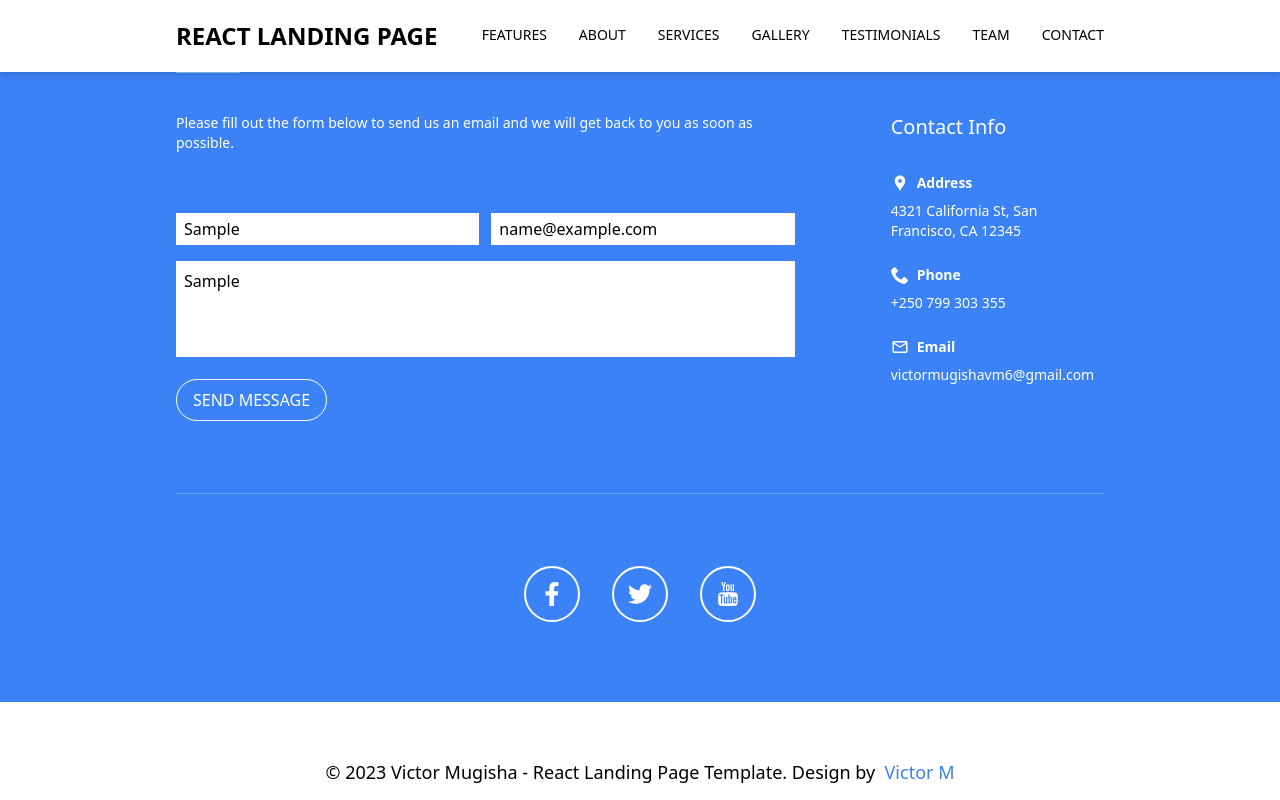
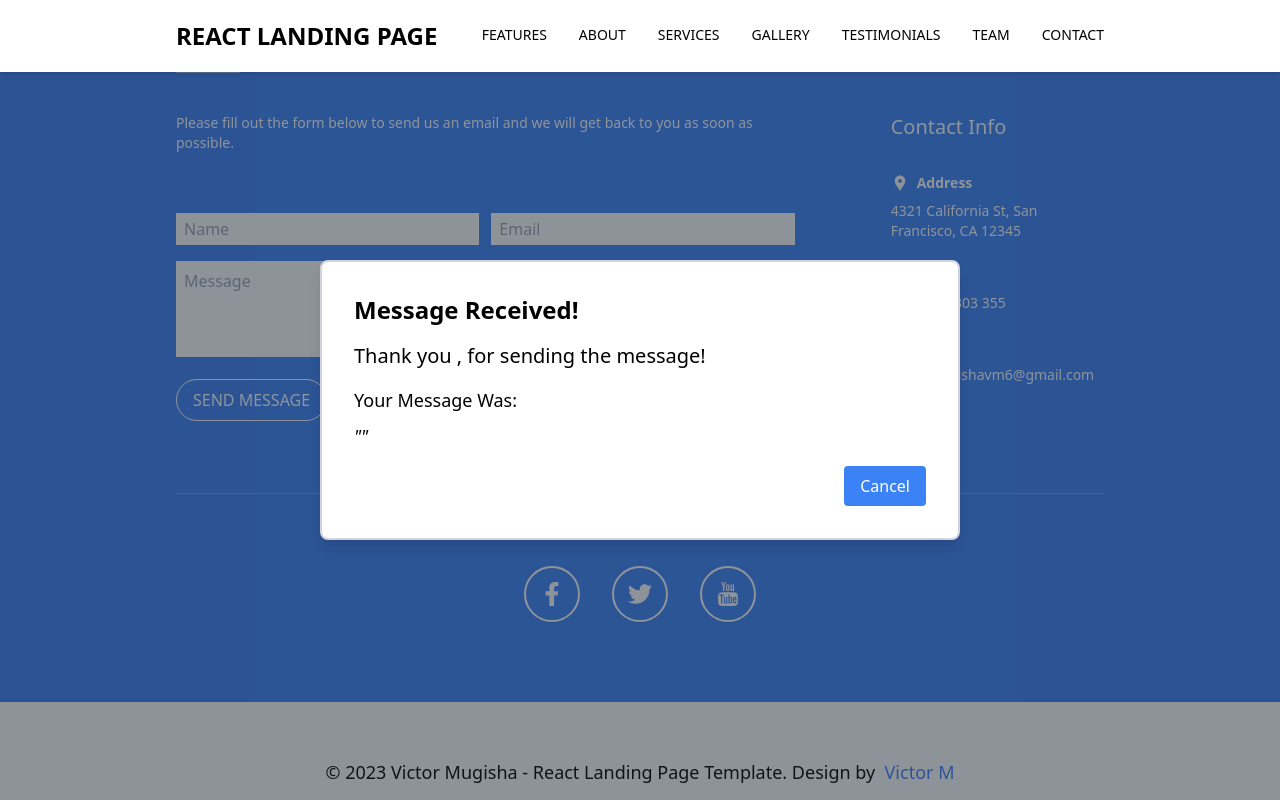
Before and after one commit to VictorMugisha/React-Landing-Page-Practical, a React (Vite) app: page / in a window 1280 px wide. Both pictures are taken after typing "Sample", "name@example.com", "Sample" into the empty fields and a click on the button "SEND MESSAGE". Shown: the part 4867-5667 px from the top of the page. Built offline with nearby package versions, Linux system fonts and the light colour scheme.

Commit message:
Added a Contact popup using React Portal functionality

```diff
--- a/index.html
+++ b/index.html
@@ -8,6 +8,7 @@
   </head>
   <body>
     <div id="root"></div>
+    <div id="contact-popup"></div>
     <script type="module" src="/src/main.jsx"></script>
   </body>
 </html>
--- a/src/components/Contact.jsx
+++ b/src/components/Contact.jsx
@@ -5,6 +5,7 @@ import { MdMailOutline } from "react-icons/md"; // Mail
 import { FaFacebookF } from "react-icons/fa";
 import { FaTwitter } from "react-icons/fa";
 import { TfiYoutube } from "react-icons/tfi";
+import ContactPopup from "./ContactPopup";
 
 export default function Contact() {
     const [formData, setFormData] = useState({
@@ -31,11 +32,15 @@ export default function Contact() {
             alert("All inputs are required")
             return
         }
-
-
+        setMessageBox(true)
+        setFormData({
+            name: '',
+            email: '',
+            message: '',
+        })
     }
     return (
-        <div className="flex flex-col w-full gap-10 px-10 py-20 text-white bg-blue-500 lg:px-44">
+        <div className="relative flex flex-col w-full gap-10 px-10 py-20 text-white bg-blue-500 lg:px-44">
             <div className="flex flex-col gap-3">
                 <h2 className="text-4xl font-bold">GET IN TOUCH</h2>
                 <div className="w-16 h-1 bg-blue-300" />
@@ -123,6 +128,12 @@ export default function Contact() {
                 </div>
             </div>
 
+            {
+                messageBox &&
+                <ContactPopup setMessageBox={setMessageBox} data={formData} />
+            }
+
+
             <div className="w-full h-[1px] bg-custom-transparent-white my-8" />
 
             <div className="flex items-center justify-center gap-8">
--- /dev/null
+++ b/src/components/ContactPopup.jsx
@@ -0,0 +1,29 @@
+import ReactDom from 'react-dom'
+
+export default function ContactPopup({setMessageBox, data}) {
+    return ReactDom.createPortal(
+        <section
+            className="fixed inset-0 z-50 flex items-center justify-center bg-gray-800 bg-opacity-50"
+        >
+            <div
+                className="bg-white rounded-lg shadow-lg w-[40rem] max-w-full mx-4 p-8 border-2 border-gray-300"
+            >
+                <h2 className="mb-4 text-2xl font-semibold">Message Received!</h2>
+                <h3 className="mb-4 text-xl">Thank you {data.name}, for sending the message!</h3>
+                <p className="mb-2 text-lg font-medium">Your Message Was:</p>
+                <p className="mb-4 text-lg italic">"{data.message}"</p>
+                <div className="flex justify-end">
+                    <button
+                        className="px-4 py-2 text-white bg-blue-500 rounded hover:bg-blue-600 focus:outline-none focus:ring-2 focus:ring-blue-400 focus:ring-opacity-50"
+                        onClick={() => {
+                            setMessageBox(false)
+                        }}
+                    >
+                        Cancel
+                    </button>
+                </div>
+            </div>
+        </section>,
+        document.getElementById("contact-popup")
+    )
+}
```
